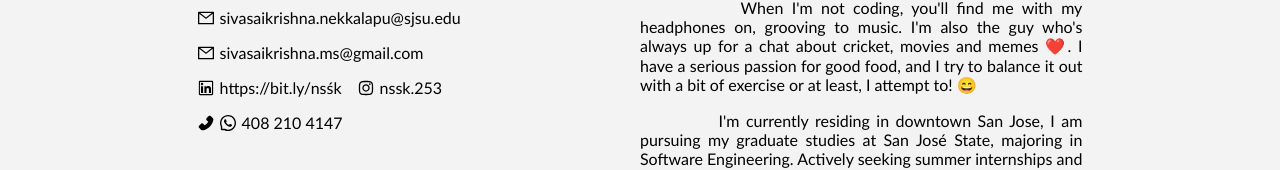
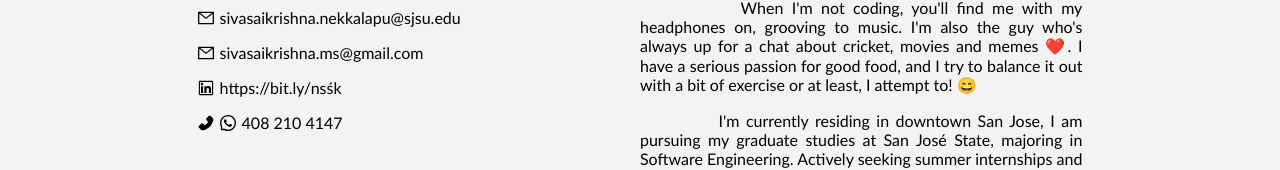
Before and after one commit to Sivasaikrishna19/My-Portfolio, a Next.js app in the folder client/: page /About in a window 1280 px wide. Shown: the part 321-491 px from the top of the page. Built offline with nearby package versions, Linux system fonts and the light colour scheme.

Commit message:
minor change

```diff
--- a/client/src/app/About/page.tsx
+++ b/client/src/app/About/page.tsx
@@ -8,7 +8,6 @@ import {
 } from "@ant-design/icons";
 
 import React, { useEffect, useState } from "react";
-
 
 const Page = () => {
   const [shouldAnimate, setShouldAnimate] = useState(false);
@@ -22,10 +21,11 @@ const Page = () => {
 
   return (
     <div
-      className={`w-full flex ${shouldAnimate
+      className={`w-full flex ${
+        shouldAnimate
           ? "page-enter page-enter-active"
           : "page-exit page-exit-active"
-        }`}
+      }`}
     >
       <div className=" w-[70%] m-auto flex max-md:w-[85%] max-md:flex-col">
         <div className="w-[50%] max-md:w-full ">
@@ -74,10 +74,10 @@ const Page = () => {
                   </a>
                 </div>
               </div>
-              <div className="mb-4 flex items-center ml-4">
+              {/* <div className="mb-4 flex items-center ml-4">
                 <InstagramOutlined />
                 <div className="font-light ml-[6px]">nssk.253</div>
-              </div>
+              </div> */}
             </div>
             <div className="mb-4 flex items-center">
               <PhoneFilled /> <WhatsAppOutlined className="ml-[6px]" />
@@ -98,8 +98,8 @@ const Page = () => {
             you&apos;ll find me with my headphones on, grooving to music.
             I&apos;m also the guy who&apos;s always up for a chat about cricket,
             movies and memes ❤️️. I have a serious passion for good food, and I
-            try to balance it out with a bit of exercise or at least, I
-            attempt to! 😄
+            try to balance it out with a bit of exercise or at least, I attempt
+            to! 😄
           </p>{" "}
           <p>
             &nbsp; &nbsp; &nbsp; &nbsp; &nbsp; &nbsp; I&apos;m currently
```
